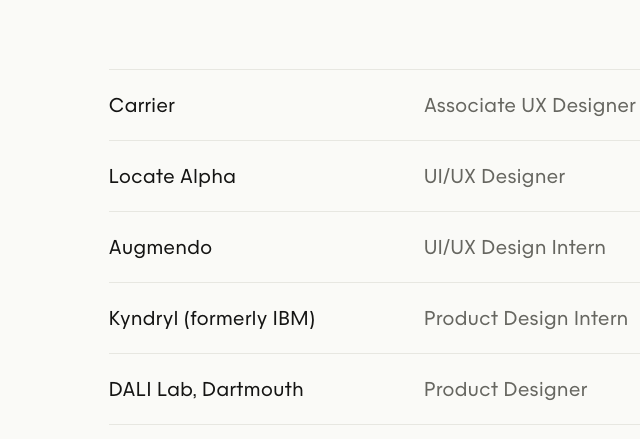
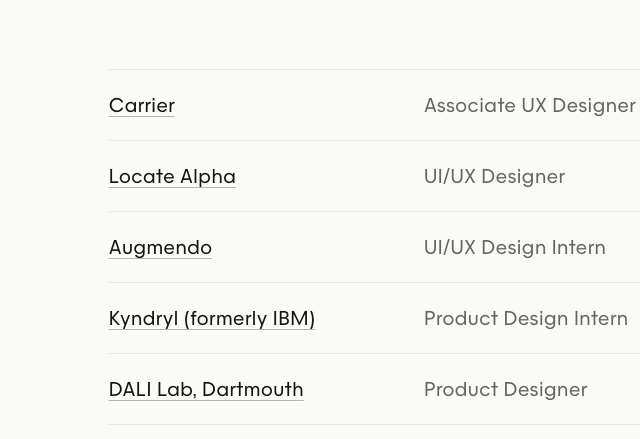
Before and after one commit to a2px/Portfolio26F, a plain HTML site: page about/index.html in a window 1280 px wide. Shown: the part 1014-1453 px from the top of the page, 371-1011 px from the left. Drawn offline with Linux system fonts and the light colour scheme.

Commit message:
Experience: company links

```diff
--- a/about/index.html
+++ b/about/index.html
@@ -80,11 +80,11 @@
         <p class="exp__blurb">I have designed projects across both startups and enterprises!</p>
       </div>
       <ul class="exp__list">
-        <li class="exp__row"><span class="exp__company">Carrier</span><span class="exp__role">Associate UX Designer</span><span class="exp__date">Present</span></li>
-        <li class="exp__row"><span class="exp__company">Locate Alpha</span><span class="exp__role">UI/UX Designer</span><span class="exp__date">2025 – 2026</span></li>
-        <li class="exp__row"><span class="exp__company">Augmendo</span><span class="exp__role">UI/UX Design Intern</span><span class="exp__date">2024</span></li>
-        <li class="exp__row"><span class="exp__company">Kyndryl (formerly IBM)</span><span class="exp__role">Product Design Intern</span><span class="exp__date">2023</span></li>
-        <li class="exp__row"><span class="exp__company">DALI Lab, Dartmouth</span><span class="exp__role">Product Designer</span><span class="exp__date">2022 – 2023</span></li>
+        <li class="exp__row"><a class="exp__company" href="https://www.carrier.com/" target="_blank" rel="noopener noreferrer">Carrier</a><span class="exp__role">Associate UX Designer</span><span class="exp__date">Present</span></li>
+        <li class="exp__row"><a class="exp__company" href="https://locatealpha.com/" target="_blank" rel="noopener noreferrer">Locate Alpha</a><span class="exp__role">UI/UX Designer</span><span class="exp__date">2025 – 2026</span></li>
+        <li class="exp__row"><a class="exp__company" href="https://augmendo.com/" target="_blank" rel="noopener noreferrer">Augmendo</a><span class="exp__role">UI/UX Design Intern</span><span class="exp__date">2024</span></li>
+        <li class="exp__row"><a class="exp__company" href="https://www.kyndryl.com/" target="_blank" rel="noopener noreferrer">Kyndryl (formerly IBM)</a><span class="exp__role">Product Design Intern</span><span class="exp__date">2023</span></li>
+        <li class="exp__row"><a class="exp__company" href="https://dali.dartmouth.edu/" target="_blank" rel="noopener noreferrer">DALI Lab, Dartmouth</a><span class="exp__role">Product Designer</span><span class="exp__date">2022 – 2023</span></li>
       </ul>
     </section>
   </main>
--- a/css/style.css
+++ b/css/style.css
@@ -415,6 +415,13 @@ a { color: inherit; text-decoration: none; }
   display: grid; grid-template-columns: minmax(0, 1.2fr) minmax(0, 1fr) 128px; gap: 16px; align-items: baseline;
   padding: 22px 0; border-bottom: 1px solid var(--line); font-size: 18px;
 }
+a.exp__company {
+  justify-self: start; text-decoration: underline; text-decoration-thickness: 1px; text-underline-offset: 4px;
+  text-decoration-color: color-mix(in srgb, var(--ink) 30%, transparent);
+  transition: color .2s ease, text-decoration-color .2s ease;
+}
+a.exp__company:hover { color: var(--cobalt); text-decoration-color: var(--cobalt); }
+a.exp__company:focus-visible { outline: 2px solid var(--cobalt); outline-offset: 3px; border-radius: 4px; }
 .exp__role { color: var(--body); }
 .exp__date { color: var(--body); font-variant-numeric: tabular-nums; text-align: right; }
 
```
